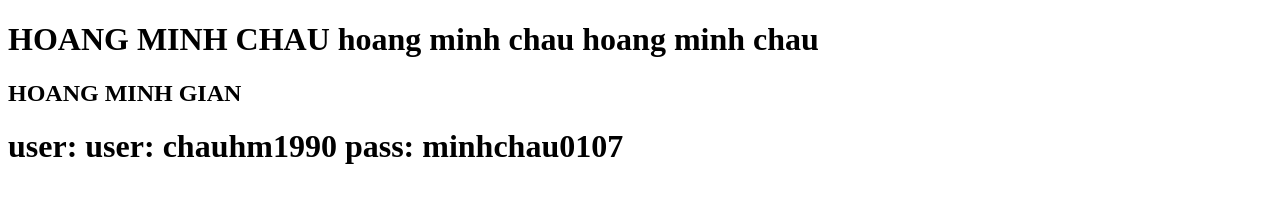
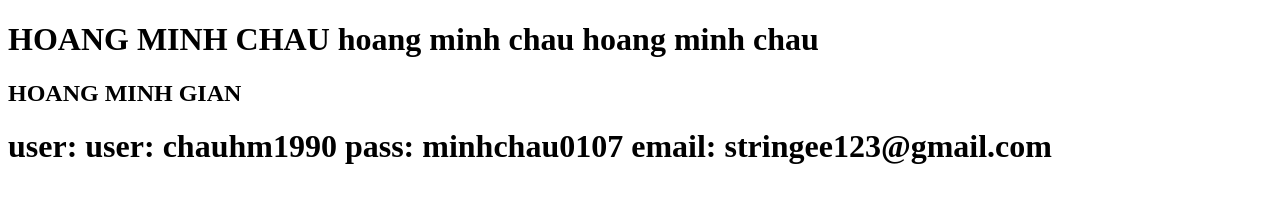
Before and after one commit to chauhm1990/stringee, a plain HTML site: page index.html in a window 1280 px wide. Drawn offline with Linux system fonts and the light colour scheme.

Commit message:
thay doi

```diff
--- a/index.html
+++ b/index.html
@@ -9,6 +9,6 @@
 <body>
     <h1>HOANG MINH CHAU hoang minh chau hoang minh chau</h1>
     <h2>HOANG MINH GIAN</h2>
-    <h1>user: user: chauhm1990    pass: minhchau0107</h1>
+    <h1>user: user: chauhm1990    pass: minhchau0107  email: stringee123@gmail.com</h1>
 </body>
 </html>
```
